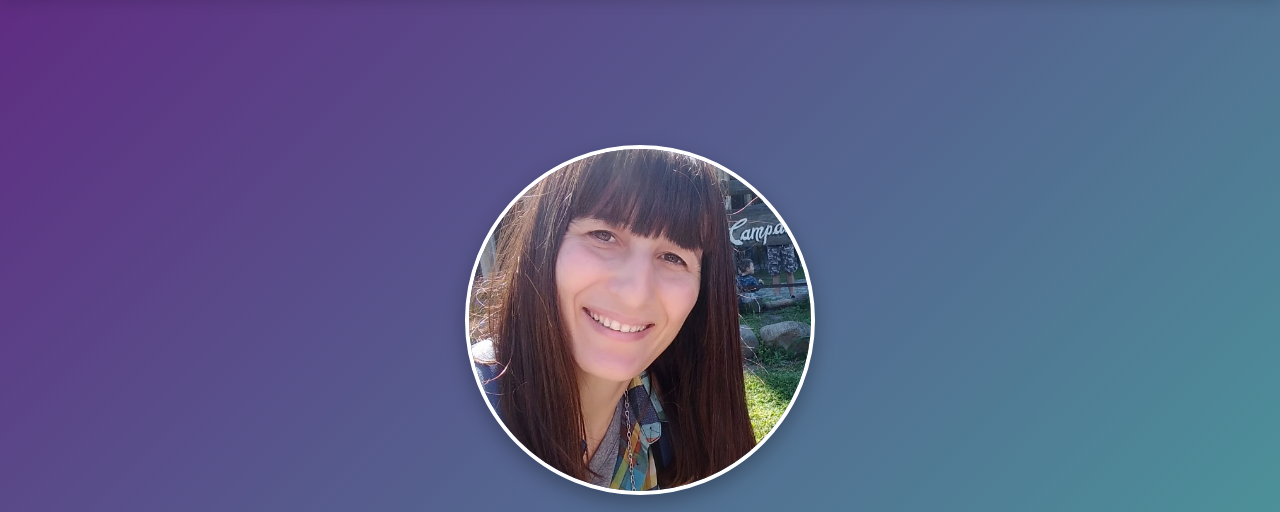
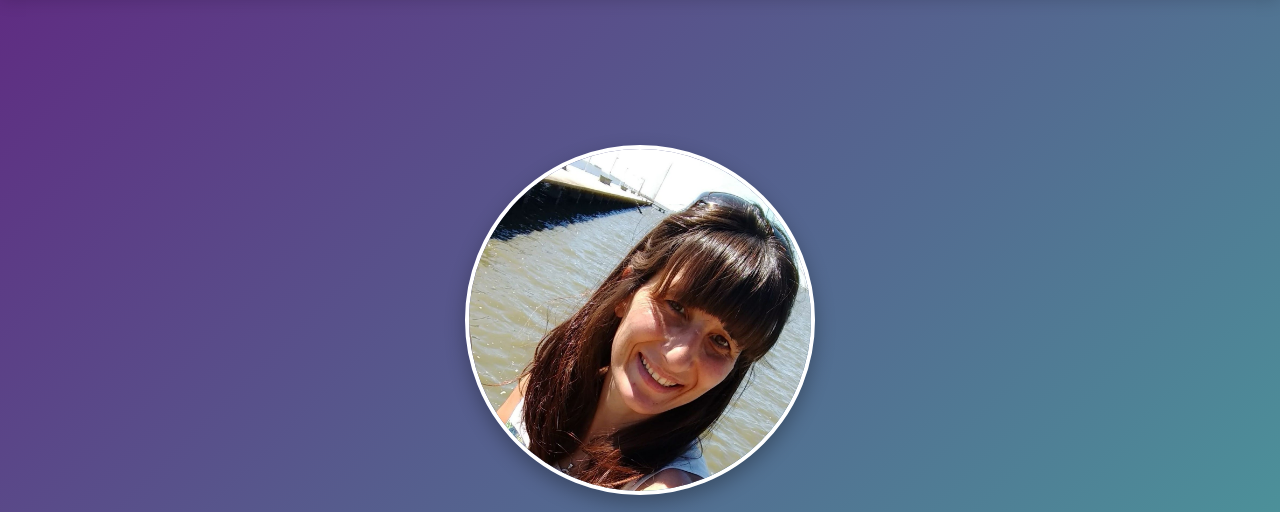
Before and after one commit to natalia-santos-82/natalia-santos-82.github.io, a plain HTML site: page index.html in a window 1280 px wide. Shown: the part 87-599 px from the top of the page. Drawn offline with nearby package versions, Linux system fonts and the light colour scheme.

Commit message:
cambie la foto de portada

```diff
--- a/index.html
+++ b/index.html
@@ -39,7 +39,7 @@
 
   <!-- Sección principal -->
   <header class="hero text-center text-white d-flex flex-column align-items-center justify-content-center">
-    <img src="img/mi-foto.jpg" alt="Mi foto de perfil" class="foto-perfil mb-4" />
+    <img src="img/yo.jpeg" alt="Mi foto de perfil" class="foto-perfil mb-4" />
     <h1 class="display-4 fw-bold">¡Hola! Soy Natalia Lorena Santos</h1>
     <p class="lead">Bienvenido/a a mi currículum online.</p>
   </header>
```
Also changed, not shown: img/yo.jpeg (added), 1 other file.
